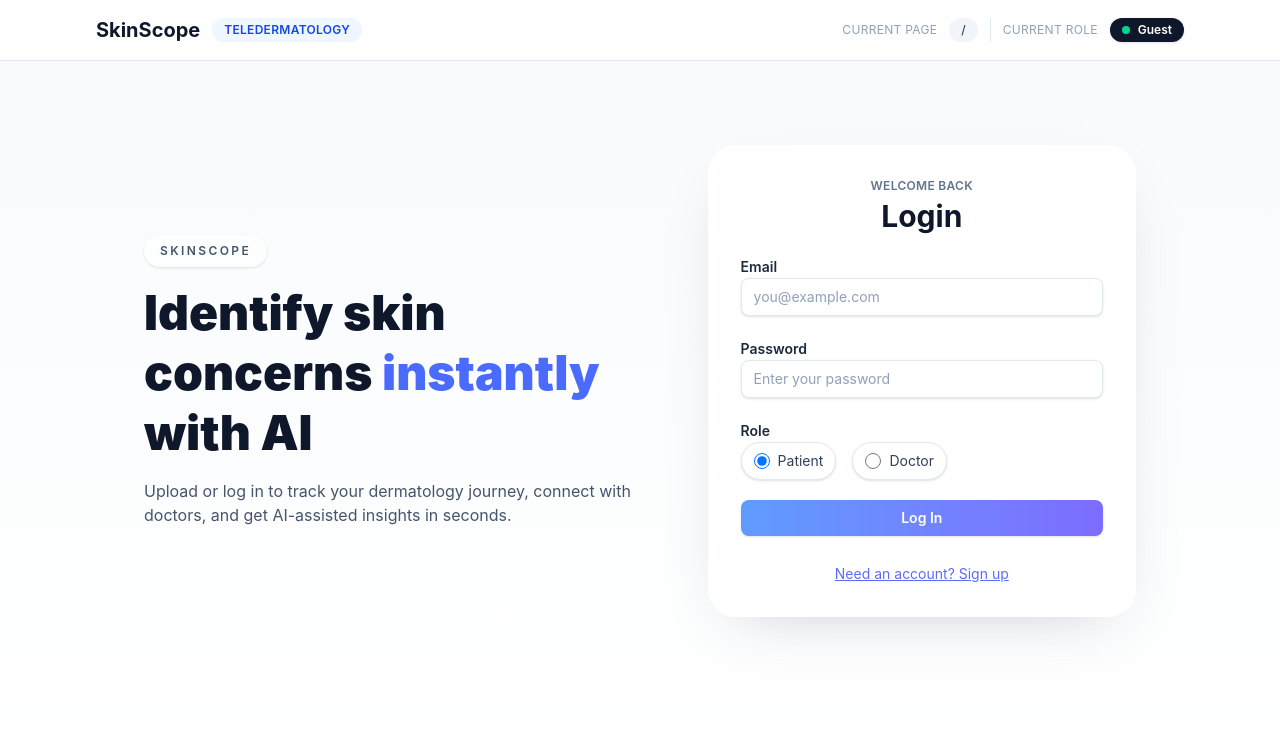
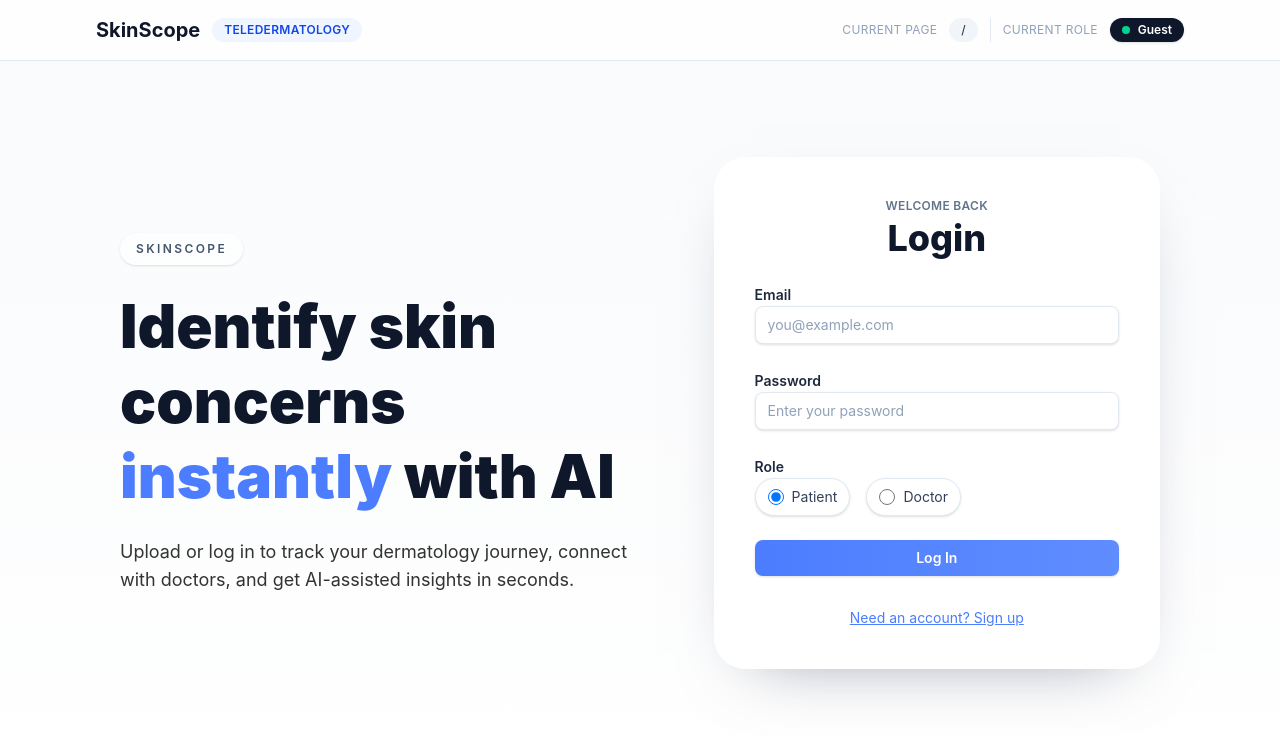
Before and after one commit to InnovAIte-Deakin/AI-Prototyping-Lab---Healthcare-Stream---Derma, a React (Vite) app in the folder frontend/: page / in a window 1280 px wide. Shown: the top 736 px of the page. Built offline with nearby package versions, Linux system fonts and the light colour scheme.

Commit message:
refine style

```diff
--- a/frontend/src/App.css
+++ b/frontend/src/App.css
@@ -3,5 +3,6 @@
   margin: 0;
   padding: 0;
   background: transparent;
-  font-family: 'Inter', 'Segoe UI', system-ui, -apple-system, sans-serif;
+  font-family: 'Inter', 'Poppins', 'Segoe UI', system-ui, -apple-system, sans-serif;
+  color: #1f2933;
 }
--- a/frontend/src/pages/LoginPage.jsx
+++ b/frontend/src/pages/LoginPage.jsx
@@ -3,8 +3,8 @@ import { useNavigate } from 'react-router-dom';
 import { useAuth } from '../context/AuthContext';
 import { uiTokens } from '../components/Layout';
 
-const accent = 'from-teal-100/70 via-white to-pink-100/70';
-const heroTitleAccent = 'text-[#4b6bff]';
+const accent = 'from-[#e7f7f4] via-white to-[#f7ecf7]';
+const heroTitleAccent = 'text-[#4c7dff]';
 
 function LoginPage() {
   const [isSignup, setIsSignup] = useState(false);
@@ -55,39 +55,39 @@ function LoginPage() {
   };
 
   return (
-    <div className="relative mx-auto flex min-h-[72vh] max-w-5xl items-center justify-center px-4 py-10">
+    <div className="relative mx-auto flex min-h-[80vh] max-w-6xl items-center justify-center px-6 py-16">
       <div
         className={`absolute inset-0 -z-10 bg-gradient-to-br ${accent}`}
         aria-hidden
       />
       <div className="absolute inset-0 -z-10">
-        <div className="absolute left-10 top-16 h-64 w-64 rounded-full bg-teal-200/30 blur-3xl" />
-        <div className="absolute right-12 bottom-12 h-64 w-64 rounded-full bg-pink-200/40 blur-3xl" />
+        <div className="absolute left-6 top-12 h-72 w-72 rounded-full bg-teal-200/25 blur-[120px]" />
+        <div className="absolute right-8 bottom-12 h-72 w-72 rounded-full bg-pink-200/30 blur-[120px]" />
       </div>
 
-      <div className="grid w-full gap-10 md:grid-cols-[1.1fr_0.9fr] items-center">
-        <div className="space-y-4 text-center md:text-left">
+      <div className="grid w-full items-center gap-12 md:grid-cols-[1.1fr_0.9fr]">
+        <div className="space-y-6 text-center md:text-left">
           <p className="inline-flex rounded-full bg-white/60 px-4 py-2 text-xs font-semibold uppercase tracking-[0.2em] text-slate-600 shadow-sm backdrop-blur">
             SkinScope
           </p>
-          <h1 className="text-4xl font-black leading-tight text-slate-900 sm:text-5xl">
+          <h1 className="text-5xl font-black leading-tight text-slate-900 sm:text-6xl">
             Identify skin concerns{' '}
             <span className={heroTitleAccent}>instantly</span> with AI
           </h1>
-          <p className="max-w-xl text-base text-slate-600">
+          <p className="max-w-xl text-lg text-[#333]">
             Upload or log in to track your dermatology journey, connect with doctors, and get AI-assisted insights in seconds.
           </p>
         </div>
 
         <form
           onSubmit={handleSubmit}
-          className="space-y-5 rounded-[28px] border border-white/60 bg-white/90 p-8 shadow-[0_20px_60px_-32px_rgba(59,74,108,0.35)] backdrop-blur"
+          className="space-y-6 rounded-[32px] border border-white/70 bg-white/90 p-10 shadow-[0_25px_65px_-40px_rgba(40,50,80,0.55)] backdrop-blur"
         >
           <div className="space-y-1 text-center">
             <p className="text-xs font-semibold uppercase tracking-wide text-slate-500">
               Welcome back
             </p>
-            <h2 className="text-3xl font-bold text-slate-900">
+            <h2 className="text-4xl font-extrabold text-slate-900">
               {isSignup ? 'Create Account' : 'Login'}
             </h2>
           </div>
@@ -102,7 +102,7 @@ function LoginPage() {
               value={email}
               onChange={(e) => setEmail(e.target.value)}
               required
-              className={`${uiTokens.input} rounded-2xl`}
+              className={`${uiTokens.input} rounded-[26px] text-[#1f2933]`}
               placeholder="you@example.com"
             />
           </div>
@@ -117,7 +117,7 @@ function LoginPage() {
               value={password}
               onChange={(e) => setPassword(e.target.value)}
               required
-              className={`${uiTokens.input} rounded-2xl`}
+              className={`${uiTokens.input} rounded-[26px] text-[#1f2933]`}
               placeholder="Enter your password"
             />
           </div>
@@ -150,14 +150,14 @@ function LoginPage() {
 
           {error && (
             <p className="rounded-lg border border-red-200 bg-red-50 px-4 py-3 text-sm text-red-700">
-              {error}
-            </p>
+            {error}
+          </p>
           )}
 
           <button
             type="submit"
             disabled={submitting}
-            className={`${uiTokens.primaryButton} w-full justify-center rounded-2xl bg-gradient-to-r from-[#5f9bff] to-[#7c6cff] shadow-md hover:from-[#4b82f7] hover:to-[#6b5cf0]`}
+            className={`${uiTokens.primaryButton} w-full justify-center rounded-[26px] bg-gradient-to-r from-[#4c7dff] to-[#5f8dff] text-white shadow-md hover:from-[#426ef0] hover:to-[#557ff5]`}
           >
             {submitting ? 'Please wait...' : isSignup ? 'Sign Up' : 'Log In'}
           </button>
@@ -169,7 +169,7 @@ function LoginPage() {
                 setIsSignup(!isSignup);
                 setError(null);
               }}
-              className="text-[#5f6cfb] underline transition hover:text-[#4555d9]"
+              className="text-[#4c7dff] underline transition hover:text-[#3f6ae0]"
             >
               {isSignup ? 'Already have an account? Log in' : 'Need an account? Sign up'}
             </button>
```
